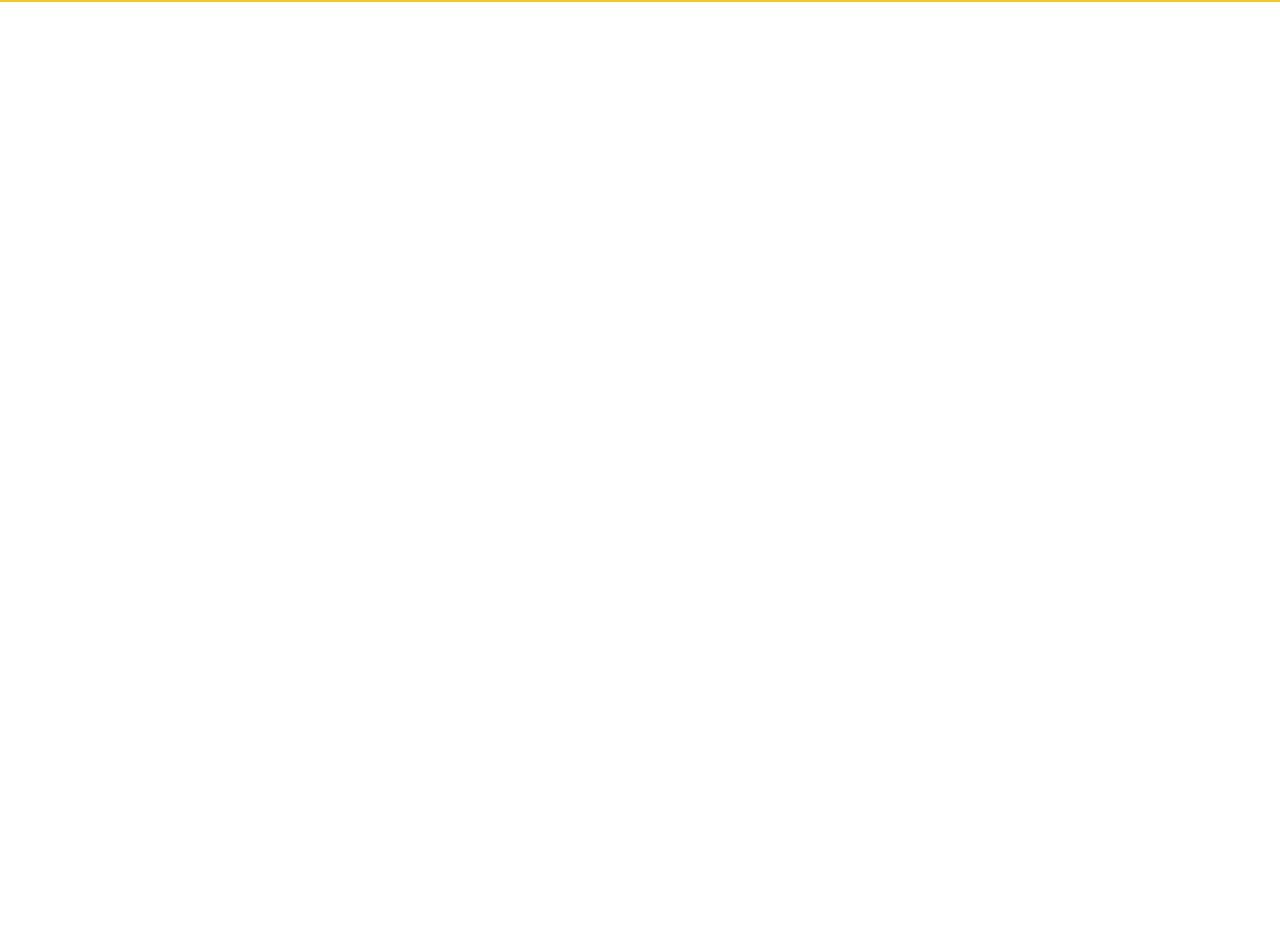
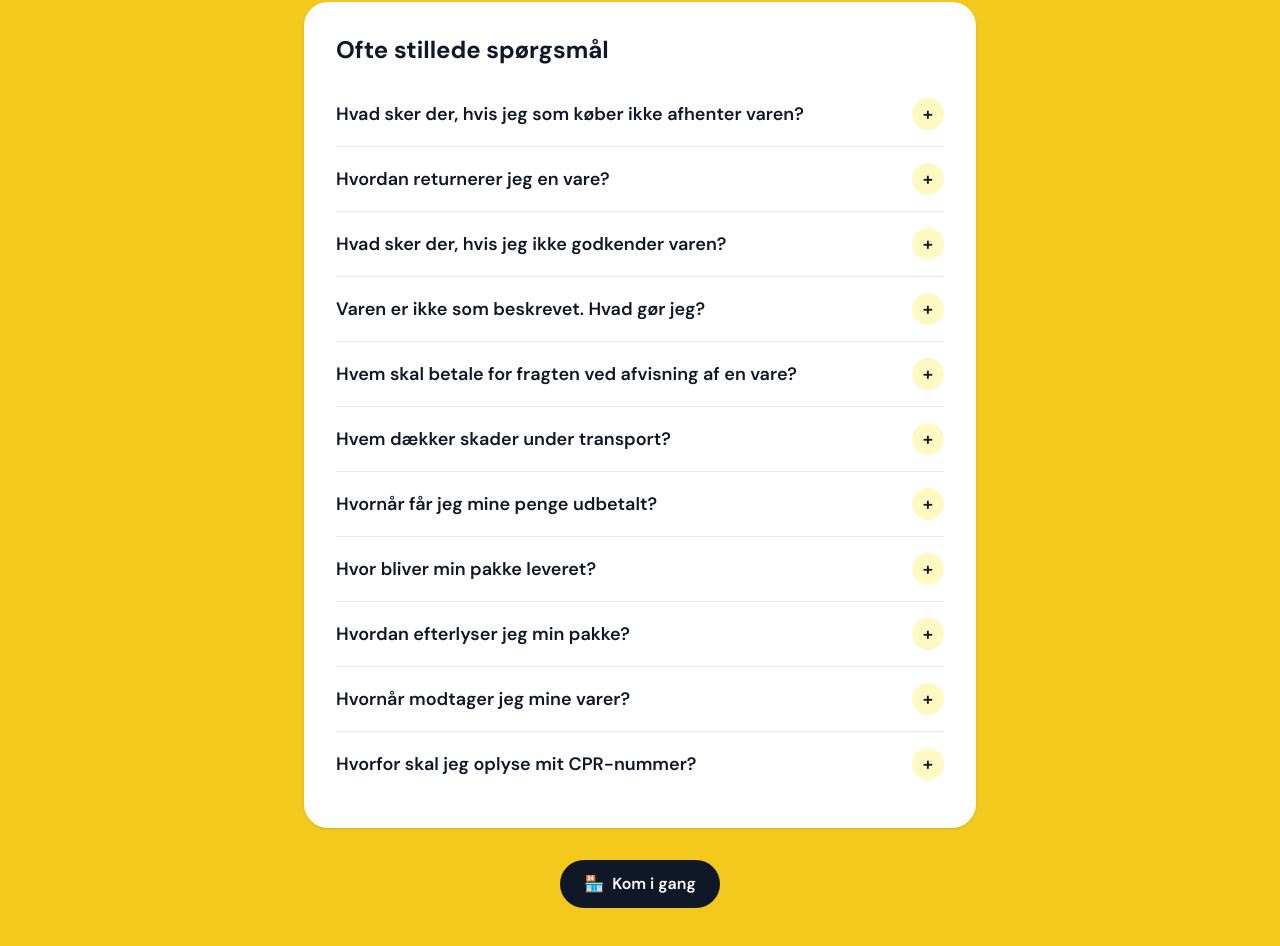
Before and after one commit to khojgaardkroyer-stack/guloggartis, a React (Vite) app: page / in a window 1280 px wide. Shown: the part 1652-2598 px from the top of the page. Before the commit the page ends 1654 px from the top, so only its background shows below. Built offline with nearby package versions, Linux system fonts and the light colour scheme.

Commit message:
Expand intro text and add FAQ section
Co-Authored-By: Claude Opus 5.5 <noreply@anthropic.com>
Claude-Session: https://claude.ai/code/session_01Daou4s8jKBJt4T1tELkRRS

```diff
--- a/src/App.tsx
+++ b/src/App.tsx
@@ -1,7 +1,8 @@
 import ggLogo from './assets/gg-logo.svg'
 import logo from './assets/gul-og-gratis-logo.png'
+import FaqList from './components/FaqList'
 import StepList from './components/StepList'
-import { facts, happyPath, rejectedPath } from './content'
+import { facts, faqs, happyPath, rejectedPath } from './content'
 
 const GUL_OG_GRATIS_URL = 'https://www.guloggratis.dk/'
 
@@ -28,11 +29,18 @@ function App() {
             er en tryg og nem løsning, der sikrer, at både køber og sælger får en sikker handel, når
             I handler genbrug online.
           </p>
+          <p className="text-lg text-gray-800">
+            Når køber betaler, står pengene på en sikret handelskonto, indtil varen er modtaget og
+            godkendt. Først derefter bliver de udbetalt til sælger. Køber har 12 timer efter
+            afhentning i pakkeshoppen til at tjekke varen, og er den ikke som beskrevet, kan den
+            afvises og sendes retur.
+          </p>
         </header>
 
         <StepList title="Hvad er SikkerHandel?" steps={facts} numbered={false} />
         <StepList title="Det fungerer sådan her" steps={happyPath} />
         <StepList title="Hvis køber IKKE godkender varerne" steps={rejectedPath} />
+        <FaqList title="Ofte stillede spørgsmål" faqs={faqs} />
 
         <div className="flex flex-wrap justify-center gap-3">
           <a
--- /dev/null
+++ b/src/components/FaqList.tsx
@@ -0,0 +1,36 @@
+import type { Faq } from '../content'
+
+type Props = {
+  title: string
+  faqs: Faq[]
+}
+
+function FaqList({ title, faqs }: Props) {
+  return (
+    <section className="rounded-3xl bg-white p-6 shadow-sm sm:p-8">
+      <h2 className="mb-4 text-2xl font-bold">{title}</h2>
+      <div className="divide-y divide-gray-200">
+        {faqs.map((faq) => (
+          <details key={faq.question} className="group py-4">
+            <summary className="flex cursor-pointer list-none items-center justify-between gap-4 text-lg font-semibold">
+              {faq.question}
+              <span
+                aria-hidden="true"
+                className="flex size-8 shrink-0 items-center justify-center rounded-full bg-yellow-100 transition group-open:rotate-45"
+              >
+                +
+              </span>
+            </summary>
+            <div className="mt-3 space-y-3 text-lg leading-snug text-gray-700">
+              {faq.answer.map((paragraph) => (
+                <p key={paragraph}>{paragraph}</p>
+              ))}
+            </div>
+          </details>
+        ))}
+      </div>
+    </section>
+  )
+}
+
+export default FaqList
--- a/src/content.ts
+++ b/src/content.ts
@@ -45,3 +45,79 @@ export const facts: Step[] = [
     text: 'Udbetalinger sker som hovedregel alle hverdage, typisk første bankdag efter handlen er afsluttet.',
   },
 ]
+
+export type Faq = {
+  question: string
+  answer: string[]
+}
+
+export const faqs: Faq[] = [
+  {
+    question: 'Hvad sker der, hvis jeg som køber ikke afhenter varen?',
+    answer: [
+      'Pakken ligger klar til dig i pakkeshoppen i en periode. Hvis du ikke når at afhente den, inden den bliver sendt retur, bliver handelsbeløbet udbetalt til sælger. Husk derfor at hente din pakke i god tid.',
+    ],
+  },
+  {
+    question: 'Hvordan returnerer jeg en vare?',
+    answer: [
+      'Du skal afvise varen inden for 12 timer, fra du har modtaget den. Når du har afvist varen, køber du en fragtlabel på Gul&Gratis og sender varen retur til sælger.',
+    ],
+  },
+  {
+    question: 'Hvad sker der, hvis jeg ikke godkender varen?',
+    answer: [
+      'Du har 12 timer, efter du har afhentet varen i pakkeshoppen, til at godkende eller afvise den. Gør du ingen af delene inden deadline, regnes det som en godkendelse, og handelsbeløbet bliver udbetalt til sælger.',
+    ],
+  },
+  {
+    question: 'Varen er ikke som beskrevet. Hvad gør jeg?',
+    answer: [
+      'Afvis varen og angiv årsagen, inden deadline udløber. Send derefter varen retur til sælger.',
+    ],
+  },
+  {
+    question: 'Hvem skal betale for fragten ved afvisning af en vare?',
+    answer: [
+      'Når køber afviser en vare, er det køber, der betaler for fragten, når varen sendes retur.',
+    ],
+  },
+  {
+    question: 'Hvem dækker skader under transport?',
+    answer: [
+      'Skader, der opstår under transporten, er dækket af Gul&Gratis’ fragt- og forsikringspartnere.',
+    ],
+  },
+  {
+    question: 'Hvornår får jeg mine penge udbetalt?',
+    answer: [
+      'Vi laver som hovedregel udbetalinger alle hverdage. Pengene fra en handel bliver derfor typisk sat til udbetaling første bankdag, efter handlen er afsluttet.',
+    ],
+  },
+  {
+    question: 'Hvor bliver min pakke leveret?',
+    answer: [
+      'Din pakke bliver leveret til den pakkeshop, der ligger tættest på din folkeregisteradresse. Adressen henter vi fra CPR-registeret, så du behøver ikke selv at vælge pakkeshop.',
+    ],
+  },
+  {
+    question: 'Hvordan efterlyser jeg min pakke?',
+    answer: [
+      'Levering med DAO: Hvis din pakke ikke er blevet scannet inden for de seneste 48 timer, bør du efterlyse den hos DAO. Kontakt DAO på kundeservice@dao.as eller telefon 72 33 08 50, og husk at oplyse pakkens indhold og pakkenummer, så DAO kan lede efter den.',
+      'DAO har op til 10 hverdage til at søge efter pakken, men finder den ofte tidligere. Bliver pakken ikke fundet efter 10 hverdage, får køber og sælger efterfølgende deres handelsbeløb tilbage minus køber-/sælgerbeskyttelsen.',
+      'Levering med PostNord: Hvis der er gået mere end tre hverdage siden sidste opdatering, skal du starte en chat i din PostNord-app, hvor du kan efterlyse pakken.',
+    ],
+  },
+  {
+    question: 'Hvornår modtager jeg mine varer?',
+    answer: [
+      'Sælger har 6 dage til at indlevere pakken til forsendelse. Har du spørgsmål om levering og forsendelse, er det sælger, du skal kontakte.',
+    ],
+  },
+  {
+    question: 'Hvorfor skal jeg oplyse mit CPR-nummer?',
+    answer: [
+      'Gul&Gratis bruger Safepay som betalingsserviceleverandør. Safepay er omfattet af hvidvaskloven, og derfor skal dit CPR-nummer oplyses som en del af kontrollen af, hvem du er (KYC – kend din kunde).',
+    ],
+  },
+]
```
